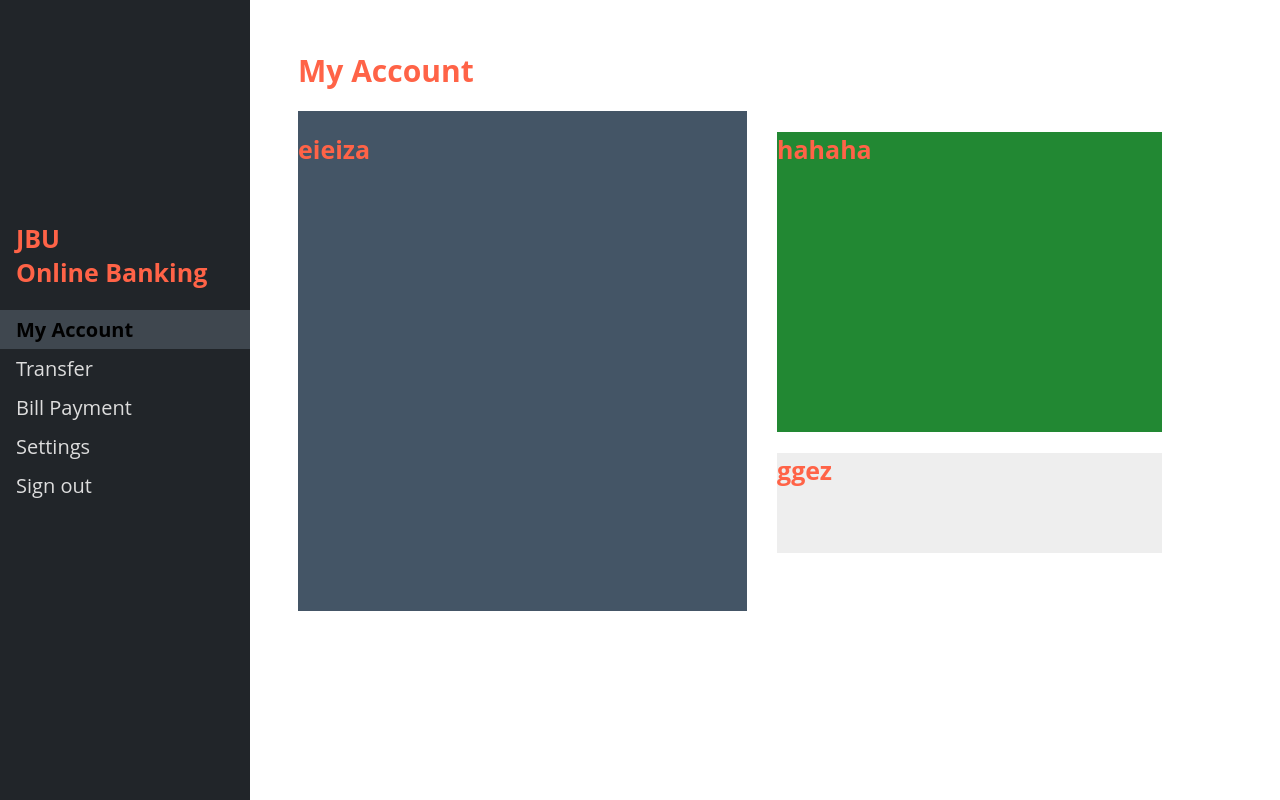
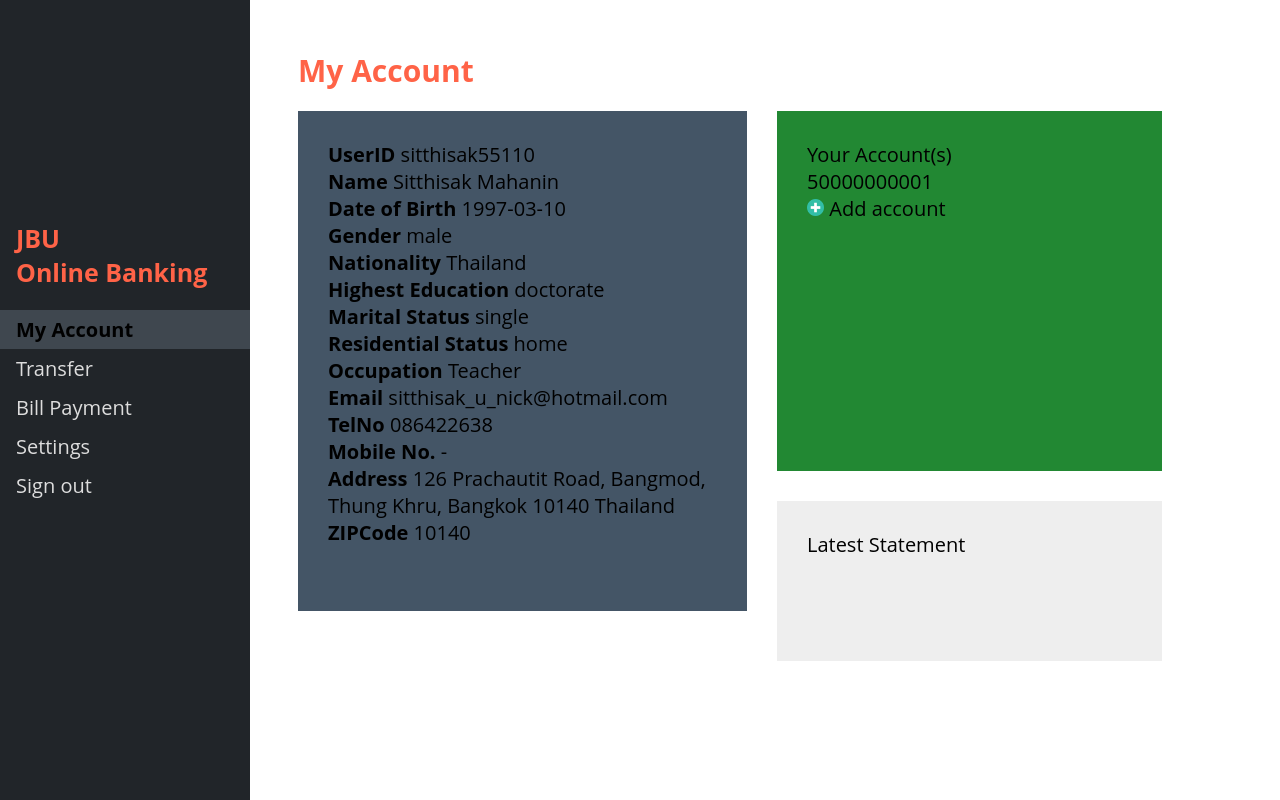
Before and after one commit to nicha23/project, a PHP site: page /myacc.php in a window 1280 px wide. Run offline with PHP 8.4, Linux system fonts and the light colour scheme; a user stored in the database is signed in; data comes from the database, SQL or seed files in the repository; data that the repository does not hold is empty.

Commit message:
update jaaaaaa

```diff
--- a/myacc.php
+++ b/myacc.php
@@ -17,8 +17,16 @@
 		font-size: 25px;
 	}
 
-	input[type=text], select, textarea {
-		width: 100%;
+	input[type=text], textarea {
+		width: 200px;
+		padding: 15px;
+		display: inline-block;
+		border: none;
+		background: #ddd;
+	}
+
+	select {
+		width: 250px;
 		padding: 15px;
 		display: inline-block;
 		border: none;
@@ -97,6 +105,11 @@
 		background-color: #456;
 	}
 
+	.myinfo {
+		padding: 30px;
+		height: 300px;
+	}
+
 	.right {
 		margin-left: 30px;
 		width: 600px;
@@ -104,13 +117,25 @@
 	}
 
 	.acc {
+		padding: 30px;
 		height: 300px;
 		background-color: #283;
 	}
 
 	.statement {
+		margin-top: 30px;
+		padding: 30px;
 		height: 100px;
 		background-color: #eee;
+	}
+
+	.addacc {
+		cursor: pointer;
+	}
+
+	.accbar {
+		background-color: #eee;
+		padding: 10px 10px 10px 10px;
 	}
 
 	.main {
@@ -137,6 +162,7 @@
 </style>
 <?php
 session_start();
+$UserID = $_SESSION['UserID'];
 include_once 'phpConnect/connect.php';
 ?>
 </head>
@@ -152,33 +178,102 @@ include_once 'phpConnect/connect.php';
 		<a href="#contact">Sign out</a>
 	</div>
 
-
-
 	<div class="main">
 		<h1>My Account</h1>
 		<div class="container">
+			<div class="left">
+				<div class="myinfo">
+					<?php
+					$sql_myinfo = "SELECT UserID,Name,DateofBirth,Gender,Nationality,HighestEducation,MaritalStatus,ResidentialStatus,Occupation,Email,TelNo,MobileNo,Address,ZIPCode FROM userinfo WHERE UserID='$UserID'";
+					$query_myinfo = mysqli_query($conn, $sql_myinfo);
+					$result_myinfo = mysqli_fetch_assoc($query_myinfo);
+					?>
+					<strong>UserID</strong>
+					<?php echo $UserID ?><br>
+					<strong>Name </strong>
+					<?php echo $result_myinfo['Name']; ?><br>
+					<strong>Date of Birth</strong>
+					<?php echo $result_myinfo['DateofBirth'] ?><br>
+					<strong>Gender</strong>
+					<?php echo $result_myinfo['Gender'] ?><br>
+					<strong>Nationality</strong>
+					<?php echo $result_myinfo['Nationality'] ?><br>
+					<strong>Highest Education</strong>
+					<?php echo $result_myinfo['HighestEducation'] ?><br>
+					<strong>Marital Status</strong>
+					<?php echo $result_myinfo['MaritalStatus'] ?><br>
+					<strong>Residential Status</strong>
+					<?php echo $result_myinfo['ResidentialStatus'] ?><br>
+					<strong>Occupation</strong>
+					<?php echo $result_myinfo['Occupation'] ?><br>
+					<strong>Email</strong>
+					<?php echo $result_myinfo['Email'] ?><br>
+					<strong>TelNo</strong>
+					<?php echo $result_myinfo['TelNo'] ?><br>
+					<strong>Mobile No.</strong>
+					<?php echo $result_myinfo['MobileNo'] ?><br>
+					<strong>Address</strong>
+					<?php echo $result_myinfo['Address'] ?><br>
+					<strong>ZIPCode</strong>
+					<?php echo $result_myinfo['ZIPCode'] ?><br>
+				</div>
+			</div>
 
+			<div class="right">
+				<div class="acc">
+					Your Account(s) <br>
 
-			<div class="left">
+					<?php
+					$sql_acc = "SELECT userinfo.IdentificationNo, account.AccountNo
+					FROM userinfo
+					INNER JOIN account ON userinfo.IdentificationNo=account.IdentificationNo WHERE userinfo.UserID='$UserID';";
+					$query_acc = mysqli_query($conn, $sql_acc);
+					$result_acc = mysqli_fetch_assoc($query_acc);
+					?>
 
-				<h2>eieiza</h2>
+					<?php echo $result_acc['AccountNo'] ?><br>
 
+					<div class="addacc">
+						<img src="img/png/add.png" alt="add" width="17px" height="17px"></img> Add account
+					</div>
+
+					<div class="accbar">
+						<form action="myacc1.php" method="post">
+							<select name="acctype">
+								<option value="" selected="selected" disabled="disabled">-- select account type --</option>
+								<?php
+								$sql_type = "SELECT TypeAccountID,TypeAccount FROM typeaccount";
+								if ($result_type = mysqli_query($conn, $sql_type)) {
+									while ($row_type = mysqli_fetch_array($result_type)) {
+										?>
+										<option value="<?php echo $row['TypeAccountID']?>"><?php echo $row_type['TypeAccount']?>
+											<?php
+										}
+										$result_type->close();
+									}
+									?>
+								</select>
+								<button type="submit" style="color: #fff text-decoration: none"><h3>Add</h3></button>
+							</form>
+						</div>
 					</div>
 
 
-
-			<div class="right">
-				<div class="acc">
-					<h2>hahaha</h2>
-				</div>
-
 					<div class="statement">
-					<h2>ggez</h2>
+						Latest Statement
 					</div>
 				</div>
 			</div>
 
 		</div>
-
+		<script src="https://ajax.googleapis.com/ajax/libs/jquery/3.3.1/jquery.min.js"></script>
+		<script>
+			$(document).ready(function(){
+				$(".accbar").hide();
+				$(".addacc").click(function(){
+					$(".accbar").toggle();
+				});
+			});
+		</script>
 	</body>
 	</html>
--- a/signup.php
+++ b/signup.php
@@ -169,7 +169,7 @@
 			<input type="text" placeholder="Enter Passport No." name="PassportNo">
 
 			<label for="dob"><b>Date of birth</b></label>
-			<input type="date" name="DateofBirth" max="2018-05-05" min="1980-01-01" required>
+			<input type="date" name="DateofBirth" max="2003-05-27" min="1958-01-01" required>
 
 			<label for="gender"><b>Gender</b></label><br>
 			<input type="radio" name="Gender" value="male" checked> Male <br>
```
Also changed, not shown: billpay.php (+13 -9 lines), transfer.php (+13 -8 lines), img/png/add.png (added). Lines whose indentation alone changed are shown as unchanged.
